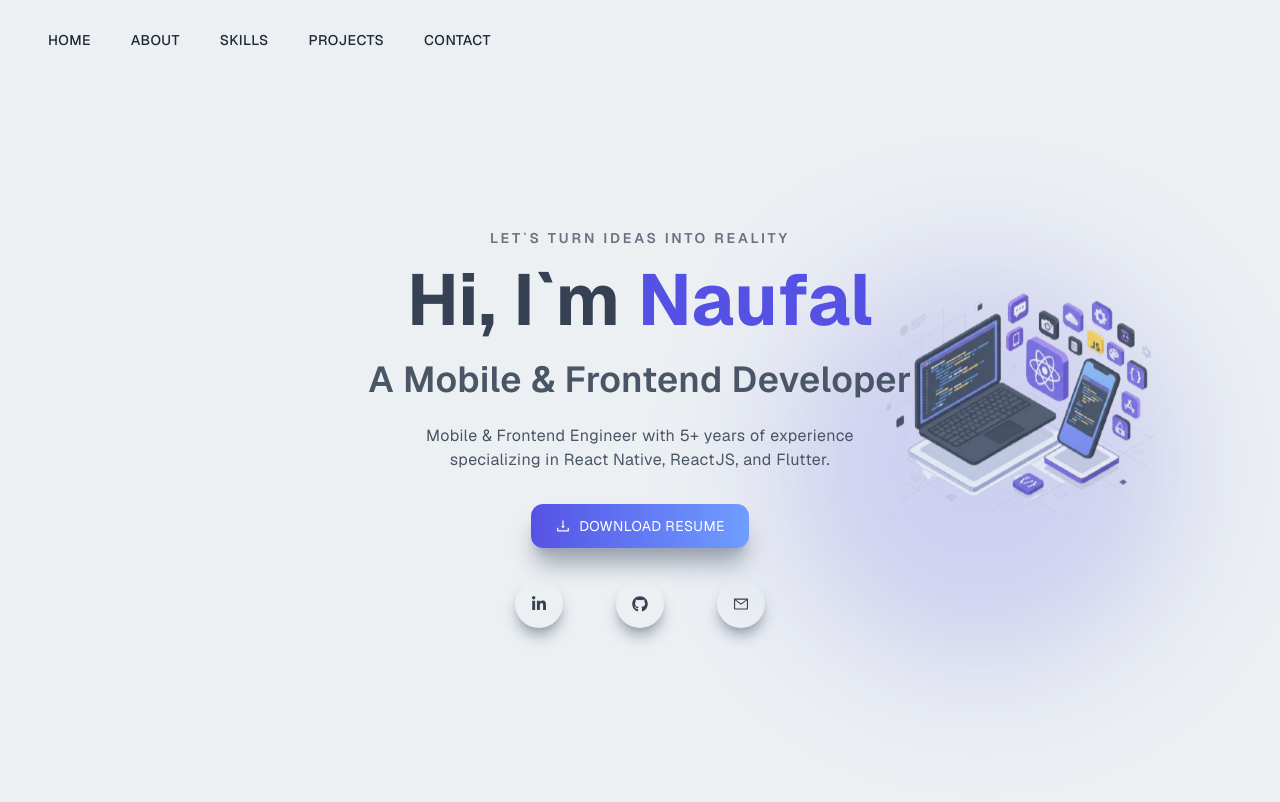
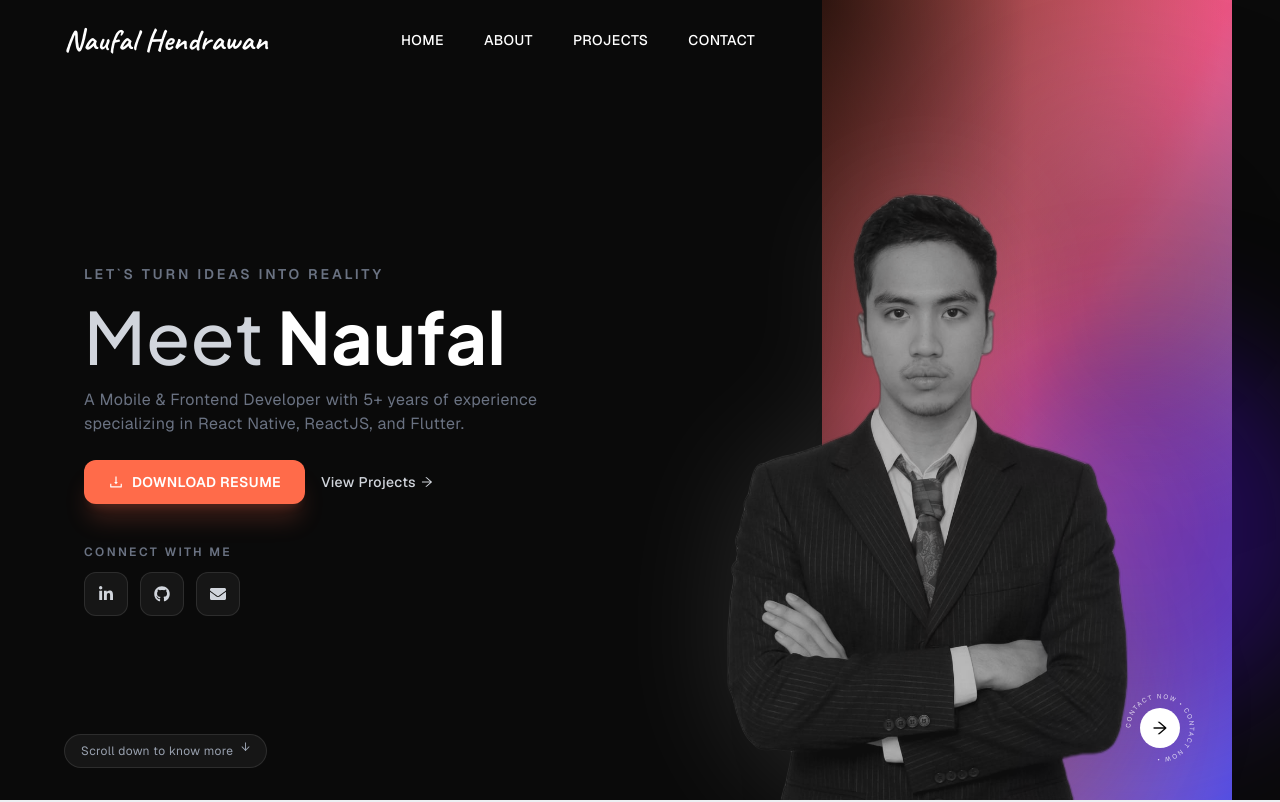
Before and after one commit to evanssmiles/its-my-portfolio, a Next.js app: page / in a window 1280 px wide. Shown: the top 802 px of the page. Built offline with nearby package versions, Linux system fonts and the light colour scheme.

Commit message:
feat: revamp hero section, navbar, add gsap and lenis

```diff
--- a/package.json
+++ b/package.json
@@ -9,6 +9,8 @@
     "lint": "eslint"
   },
   "dependencies": {
+    "gsap": "^3.15.0",
+    "lenis": "^1.3.25",
     "next": "16.2.10",
     "react": "19.2.4",
     "react-dom": "19.2.4",
--- a/src/app/components/Main.tsx
+++ b/src/app/components/Main.tsx
@@ -1,70 +1,207 @@
-import { AiOutlineDownload, AiOutlineMail } from 'react-icons/ai'
-import { FaLinkedinIn, FaGithub } from 'react-icons/fa'
+'use client'
+
+import { useEffect, useRef } from 'react'
+import { AiOutlineDownload, AiOutlineArrowRight } from 'react-icons/ai'
+import { FaLinkedinIn, FaGithub, FaEnvelope } from 'react-icons/fa'
 import Link from 'next/link'
 import Image from 'next/image'
+import gsap from 'gsap'
 import aboutMe from '@/app/data/aboutMe'
+import HeroImg from '../../../public/assets/hero-photo-nobg.png'
 
 export default function Main() {
+  const eyebrowRef = useRef<HTMLParagraphElement>(null)
+  const headingRef = useRef<HTMLHeadingElement>(null)
+  const paragraphRef = useRef<HTMLParagraphElement>(null)
+  const ctaRef = useRef<HTMLDivElement>(null)
+  const socialRef = useRef<HTMLDivElement>(null)
+  const photoRef = useRef<HTMLDivElement>(null)
+
+  useEffect(() => {
+    const tl = gsap.timeline({ defaults: { ease: 'power3.out' } })
+
+    tl.fromTo(
+      eyebrowRef.current,
+      { opacity: 0, y: 20 },
+      { opacity: 1, y: 0, duration: 0.6 }
+    )
+      .fromTo(
+        headingRef.current,
+        { opacity: 0, y: 30 },
+        { opacity: 1, y: 0, duration: 0.7 },
+        '-=0.3'
+      )
+      .fromTo(
+        paragraphRef.current,
+        { opacity: 0, y: 20 },
+        { opacity: 1, y: 0, duration: 0.6 },
+        '-=0.35'
+      )
+      .fromTo(
+        ctaRef.current,
+        { opacity: 0, y: 20 },
+        { opacity: 1, y: 0, duration: 0.5 },
+        '-=0.3'
+      )
+      .fromTo(
+        socialRef.current,
+        { opacity: 0, y: 20 },
+        { opacity: 1, y: 0, duration: 0.5 },
+        '-=0.25'
+      )
+      .fromTo(
+        photoRef.current,
+        { opacity: 0, x: 30 },
+        { opacity: 1, x: 0, duration: 1 },
+        '-=0.9'
+      )
+
+    return () => {
+      tl.kill()
+    }
+  }, [])
+
   return (
-    <div id="home" className="relative w-full overflow-hidden text-center">
-      {/* Floating Image Section */}
-      <div className="absolute top-1/2 right-[-100px] -z-10 hidden -translate-y-1/2 md:right-[-60px] md:block lg:right-[20px]">
-        <div className="absolute inset-0 h-[400px] w-[400px] rounded-full bg-[#5651e5]/20 blur-3xl" />
+    <div
+      id="home"
+      className="relative h-screen w-full overflow-hidden bg-[#0a0a0a]"
+    >
+      {/* Right gradient panel — full height, full bleed, sits behind everything */}
+      <div className="absolute inset-y-0 right-12 hidden w-full md:block md:w-[38%] lg:w-[32%]">
+        <div className="absolute inset-0 bg-gradient-to-br from-[#ff6b4a] via-[#e8497a] to-[#5651e5]" />
+
+        {/* Black vignette fading in from the top-left corner */}
+        <div className="absolute inset-0 bg-[radial-gradient(circle_at_0%_0%,rgba(0,0,0,0.65),transparent_45%)]" />
+
+        {/* Soft dark wave/blob shapes for depth, like a layered spiral */}
+        <div className="absolute top-[15%] -right-16 h-80 w-80 rounded-full bg-black/25 blur-3xl" />
+        <div className="absolute -right-24 bottom-[10%] h-96 w-96 rounded-full bg-[#3a0ca3]/45 blur-3xl" />
+        <div className="absolute bottom-[-5%] left-[10%] h-64 w-64 rounded-full bg-black/30 blur-3xl" />
+
+        <div className="absolute inset-0 bg-[radial-gradient(circle_at_70%_20%,rgba(255,255,255,0.12),transparent_55%)]" />
+
+        {/* Soft blend into the black section instead of a hard seam */}
+        <div className="absolute inset-0 bg-gradient-to-r from-black/50 via-transparent to-transparent" />
+
+        {/* Photo — natural proportions, gap below nav, only slight bleed */}
+        <div
+          ref={photoRef}
+          className="absolute top-28 bottom-0 left-[-32%] z-10 w-auto md:top-32 lg:top-36"
+        >
           <Image
-          src="/assets/isometric-nobg.png"
-          alt=""
-          width={500}
-          height={500}
+            src={HeroImg}
+            alt={aboutMe.name}
+            width={700}
+            height={1000}
             priority
-          className="animate-float relative w-[350px] opacity-80 md:w-[420px] lg:w-[480px]"
+            className="h-full w-auto object-contain object-bottom brightness-75 contrast-90 drop-shadow-[0_0_60px_rgba(255,255,255,0.12)] grayscale"
           />
         </div>
+      </div>
 
-      {/* Main Section */}
-      <div className="mx-auto flex h-screen w-full max-w-[1240px] flex-col items-center justify-center p-2 pt-20">
-        <div>
-          <p className="text-sm font-semibold tracking-[0.2em] text-gray-500 uppercase">
+      {/* Left: text content */}
+      <div className="relative mx-auto flex h-full w-full max-w-[1240px] items-center px-4 pt-20 sm:px-6 md:px-10 lg:px-16">
+        <div className="w-full text-center md:w-1/2 md:text-left">
+          <p
+            ref={eyebrowRef}
+            className="text-sm font-semibold tracking-[0.2em] text-gray-500 uppercase"
+          >
             Let`s Turn Ideas Into Reality
           </p>
-          <h1 className="py-4 text-5xl font-bold text-gray-700 sm:text-6xl md:text-7xl">
-            Hi, I`m <span className="text-[#5651e5]">{aboutMe.name}</span>
+
+          <h1
+            ref={headingRef}
+            className="py-4 text-5xl font-bold text-gray-300 sm:text-6xl md:text-7xl"
+          >
+            <span className="font-normal">Meet</span>{' '}
+            <span className="font-bold text-white">{aboutMe.name}</span>
           </h1>
-          <h2 className="py-2 text-2xl font-semibold text-gray-600 sm:text-3xl md:text-4xl">
-            A Mobile & Frontend Developer
-          </h2>
-          <p className="m-auto max-w-[90%] py-4 text-gray-600 sm:max-w-[500px]">
-            Mobile & Frontend Engineer with {aboutMe.yearsOfExperience}+ years
-            of experience specializing in React Native, ReactJS, and Flutter.
+
+          <p
+            ref={paragraphRef}
+            className="mx-auto max-w-[90%] text-gray-500 sm:max-w-[500px] md:mx-0"
+          >
+            A Mobile & Frontend Developer with {aboutMe.yearsOfExperience}+
+            years of experience specializing in React Native, ReactJS, and
+            Flutter.
           </p>
-          <div className="flex justify-center py-4">
+
+          <div
+            ref={ctaRef}
+            className="mt-6 flex flex-col items-center gap-4 sm:flex-row sm:justify-center md:justify-start"
+          >
             <a href="/resume.pdf" download>
-              <button className="flex items-center gap-2 px-6 py-3 text-sm transition-transform duration-300 hover:scale-105">
+              <button className="flex items-center gap-2 rounded-xl bg-[#ff6b4a] bg-none px-6 py-3 text-sm font-semibold text-white uppercase shadow-xl shadow-[#ff6b4a]/20 transition-transform duration-300 hover:scale-105">
                 <AiOutlineDownload size={16} />
                 Download Resume
               </button>
             </a>
+
+            <Link href={'/#projects'} scroll={false}>
+              <span className="flex items-center gap-1 text-sm font-medium text-gray-300 transition-colors duration-300 hover:text-white">
+                View Projects
+                <AiOutlineArrowRight size={14} />
+              </span>
+            </Link>
           </div>
 
-          {/* Social Media Sections */}
-          <div className="item-center m-auto flex max-w-[250px] justify-between py-4">
+          {/* Social row, replacing "Expertise in" */}
+          <div ref={socialRef} className="mt-10">
+            <p className="mb-3 text-xs font-semibold tracking-[0.2em] text-gray-500 uppercase">
+              Connect With Me
+            </p>
+            <div className="flex justify-center gap-3 md:justify-start">
               <a href={aboutMe.linkedin} target="_blank" rel="noreferrer">
-              <div className="cursor-pointer rounded-full p-4 text-gray-700 shadow-lg shadow-gray-400 duration-300 ease-in hover:scale-105 hover:text-[#5651e5] hover:shadow-[#5651e5]/30">
+                <div className="flex h-11 w-11 cursor-pointer items-center justify-center rounded-xl border border-white/10 bg-white/5 text-gray-300 transition-all duration-300 hover:scale-110 hover:border-[#ff6b4a]/50 hover:text-[#ff6b4a]">
                   <FaLinkedinIn />
                 </div>
               </a>
               <a href={aboutMe.github} target="_blank" rel="noreferrer">
-              <div className="cursor-pointer rounded-full p-4 text-gray-700 shadow-lg shadow-gray-400 duration-300 ease-in hover:scale-105 hover:text-[#5651e5] hover:shadow-[#5651e5]/30">
+                <div className="flex h-11 w-11 cursor-pointer items-center justify-center rounded-xl border border-white/10 bg-white/5 text-gray-300 transition-all duration-300 hover:scale-110 hover:border-[#ff6b4a]/50 hover:text-[#ff6b4a]">
                   <FaGithub />
                 </div>
               </a>
               <Link href={'/#contact'} scroll={false}>
-              <div className="cursor-pointer rounded-full p-4 text-gray-700 shadow-lg shadow-gray-400 duration-300 ease-in hover:scale-105 hover:text-[#5651e5] hover:shadow-[#5651e5]/30">
-                <AiOutlineMail />
+                <div className="flex h-11 w-11 cursor-pointer items-center justify-center rounded-xl border border-white/10 bg-white/5 text-gray-300 transition-all duration-300 hover:scale-110 hover:border-[#ff6b4a]/50 hover:text-[#ff6b4a]">
+                  <FaEnvelope />
                 </div>
               </Link>
             </div>
           </div>
         </div>
       </div>
+
+      {/* Bottom-left scroll indicator */}
+      <div className="absolute bottom-8 left-2 hidden items-center gap-2 rounded-full border border-white/10 bg-white/5 px-4 py-2 text-xs text-gray-400 md:left-8 md:flex lg:left-16">
+        Scroll down to know more
+        <span className="animate-bounce">↓</span>
+      </div>
+
+      {/* Bottom-right rotating contact badge */}
+      <Link
+        href={'/#contact'}
+        scroll={false}
+        className="absolute right-6 bottom-8 hidden h-20 w-20 items-center justify-center md:right-10 md:flex lg:right-20"
+      >
+        <svg
+          viewBox="0 0 100 100"
+          className="animate-spin-slow absolute h-full w-full"
+        >
+          <defs>
+            <path
+              id="circlePath"
+              d="M 50, 50 m -37, 0 a 37,37 0 1,1 74,0 a 37,37 0 1,1 -74,0"
+              fill="none"
+            />
+          </defs>
+          <text fontSize="8" letterSpacing="2" fill="white" opacity="0.8">
+            <textPath href="#circlePath">CONTACT NOW • CONTACT NOW • </textPath>
+          </text>
+        </svg>
+        <div className="flex h-10 w-10 items-center justify-center rounded-full bg-white text-black">
+          <AiOutlineArrowRight size={18} />
+        </div>
+      </Link>
+    </div>
   )
 }
--- a/src/app/components/Navbar.tsx
+++ b/src/app/components/Navbar.tsx
@@ -3,6 +3,9 @@
 import Link from 'next/link'
 import { AiOutlineClose, AiOutlineMenu } from 'react-icons/ai'
 import { useEffect, useState } from 'react'
+import { Caveat } from 'next/font/google'
+
+const caveat = Caveat({ subsets: ['latin'], weight: ['700'] })
 
 const Navbar = () => {
   const [nav, setNav] = useState(false)
@@ -20,79 +23,96 @@ const Navbar = () => {
       }
     }
     window.addEventListener('scroll', handleShadow)
+    return () => window.removeEventListener('scroll', handleShadow)
   }, [])
+
+  const textColor = shadow ? 'text-[#1f2937]' : 'text-white'
+  const hoverColor = 'hover:text-[#ff6b4a]'
 
   return (
     <div
       className={
         shadow
           ? 'fixed z-[100] h-20 w-full bg-[#ecf0f3] shadow-xl duration-300 ease-in-out'
-          : 'fixed z-[100] h-20 w-full'
+          : 'fixed z-[100] h-20 w-full duration-300 ease-in-out'
       }
     >
-      <div className="flex h-full w-full items-center justify-between px-2 2xl:px-16">
-        <div>
+      <div className="relative flex h-full w-full items-center justify-between px-4 sm:px-6 md:w-[62%] md:px-10 lg:w-[64%] lg:px-16">
+        <Link
+          href="/#home"
+          className={`${caveat.className} text-3xl font-bold transition-colors duration-300 ${textColor}`}
+        >
+          Naufal Hendrawan
+        </Link>
+
         <ul className="hidden md:flex">
           <Link
             href="/#home"
-              className="ml-10 inline-block text-sm font-medium text-[#1f2937] uppercase transition-all duration-300 hover:scale-125 hover:text-[#5651e5]"
+            className={`ml-10 inline-block text-sm font-medium uppercase transition-all duration-300 first:ml-0 hover:scale-125 ${textColor} ${hoverColor}`}
           >
             Home
           </Link>
           <Link
             href="/#about"
-              className="ml-10 inline-block text-sm font-medium text-[#1f2937] uppercase transition-all duration-300 hover:scale-125 hover:text-[#5651e5]"
+            className={`ml-10 inline-block text-sm font-medium uppercase transition-all duration-300 hover:scale-125 ${textColor} ${hoverColor}`}
           >
             About
           </Link>
           <Link
-              href="/#skills"
-              className="ml-10 inline-block text-sm font-medium text-[#1f2937] uppercase transition-all duration-300 hover:scale-125 hover:text-[#5651e5]"
-            >
-              Skills
-            </Link>
-            <Link
             href="/#projects"
-              className="ml-10 inline-block text-sm font-medium text-[#1f2937] uppercase transition-all duration-300 hover:scale-125 hover:text-[#5651e5]"
+            className={`ml-10 inline-block text-sm font-medium uppercase transition-all duration-300 hover:scale-125 ${textColor} ${hoverColor}`}
           >
             Projects
           </Link>
           <Link
             href="/#contact"
-              className="ml-10 inline-block text-sm font-medium text-[#1f2937] uppercase transition-all duration-300 hover:scale-125 hover:text-[#5651e5]"
+            className={`ml-10 inline-block text-sm font-medium uppercase transition-all duration-300 hover:scale-125 ${textColor} ${hoverColor}`}
           >
             Contact
           </Link>
         </ul>
-          <div className="md:hidden" onClick={handleNav}>
+
+        <button
+          type="button"
+          aria-label="Open menu"
+          onClick={handleNav}
+          className="relative z-[110] cursor-pointer touch-manipulation md:hidden"
+        >
           <AiOutlineMenu
             size={25}
-              className="text-[#1f2937] transition-colors duration-300 hover:text-[#5651e5]"
+            className={`transition-colors duration-300 ${textColor} ${hoverColor}`}
           />
-          </div>
-        </div>
+        </button>
       </div>
 
-      <div
-        className={
-          nav ? 'fixed top-0 left-0 h-screen w-full bg-black/70 md:hidden' : ''
-        }
-      >
+      {/* Backdrop */}
       <div
         className={
           nav
-              ? 'fixed top-0 left-0 h-screen w-[75%] bg-[#ecf0f3] p-10 duration-500 ease-in sm:w-[60%] md:hidden md:w-[45%]'
-              : 'fixed top-0 left-[-100%] p-10 duration-500 ease-in'
+            ? 'fixed inset-0 z-[90] bg-black/70 md:hidden'
+            : 'pointer-events-none fixed inset-0 z-[90] opacity-0 md:hidden'
+        }
+        onClick={handleNav}
+      />
+
+      {/* Drawer */}
+      <div
+        className={
+          nav
+            ? 'fixed top-0 left-0 z-[95] h-screen w-[75%] translate-x-0 bg-[#ecf0f3] p-10 duration-500 ease-in sm:w-[60%] md:hidden md:w-[45%]'
+            : 'pointer-events-none fixed top-0 left-0 z-[95] h-screen w-[75%] -translate-x-full bg-[#ecf0f3] p-10 duration-500 ease-in sm:w-[60%] md:hidden md:w-[45%]'
         }
       >
         <div>
           <div className="flex w-full items-center justify-end">
-              <div
+            <button
+              type="button"
+              aria-label="Close menu"
               onClick={handleNav}
-                className="cursor-pointer rounded-full p-3 shadow-lg shadow-gray-400 transition-colors duration-300 hover:text-[#5651e5]"
+              className="cursor-pointer touch-manipulation rounded-full p-3 shadow-lg shadow-gray-400 transition-colors duration-300 hover:text-[#ff6b4a]"
             >
               <AiOutlineClose />
-              </div>
+            </button>
           </div>
           <div className="my-4 border-b border-gray-300">
             <p className="w-[85%] py-4 text-[#1f2937] md:w-[85%]">
@@ -105,7 +125,7 @@ const Navbar = () => {
             <Link href={'/#home'}>
               <li
                 onClick={() => setNav(false)}
-                  className="py-4 text-sm font-medium text-[#1f2937] uppercase transition-colors duration-300 hover:text-[#5651e5]"
+                className="py-4 text-sm font-medium text-[#1f2937] uppercase transition-colors duration-300 hover:text-[#ff6b4a]"
               >
                 Home
               </li>
@@ -113,23 +133,15 @@ const Navbar = () => {
             <Link href={'/#about'}>
               <li
                 onClick={() => setNav(false)}
-                  className="py-4 text-sm font-medium text-[#1f2937] uppercase transition-colors duration-300 hover:text-[#5651e5]"
+                className="py-4 text-sm font-medium text-[#1f2937] uppercase transition-colors duration-300 hover:text-[#ff6b4a]"
               >
                 About
-                </li>
-              </Link>
-              <Link href={'/#skills'}>
-                <li
-                  onClick={() => setNav(false)}
-                  className="py-4 text-sm font-medium text-[#1f2937] uppercase transition-colors duration-300 hover:text-[#5651e5]"
-                >
-                  Skills
               </li>
             </Link>
             <Link href={'/#projects'}>
               <li
                 onClick={() => setNav(false)}
-                  className="py-4 text-sm font-medium text-[#1f2937] uppercase transition-colors duration-300 hover:text-[#5651e5]"
+                className="py-4 text-sm font-medium text-[#1f2937] uppercase transition-colors duration-300 hover:text-[#ff6b4a]"
               >
                 Projects
               </li>
@@ -137,7 +149,7 @@ const Navbar = () => {
             <Link href={'/#contact'}>
               <li
                 onClick={() => setNav(false)}
-                  className="py-4 text-sm font-medium text-[#1f2937] uppercase transition-colors duration-300 hover:text-[#5651e5]"
+                className="py-4 text-sm font-medium text-[#1f2937] uppercase transition-colors duration-300 hover:text-[#ff6b4a]"
               >
                 Contact
               </li>
@@ -146,7 +158,6 @@ const Navbar = () => {
         </div>
       </div>
     </div>
-    </div>
   )
 }
 
--- a/src/app/styles/globals.css
+++ b/src/app/styles/globals.css
@@ -20,6 +20,19 @@
   50% {
     transform: translateY(-20px) rotate(3deg);
   }
+}
+
+@keyframes spin-slow {
+  from {
+    transform: rotate(0deg);
+  }
+  to {
+    transform: rotate(360deg);
+  }
+}
+
+.animate-spin-slow {
+  animation: spin-slow 10s linear infinite;
 }
 
 .animate-float {
@@ -72,6 +85,7 @@ html {
   h4,
   h5,
   h6 {
+    font-family: var(--font-heading), sans-serif;
     @apply font-bold;
   }
 
```
Also changed, not shown: src/app/components/Reveal.tsx (added, +41 -0 lines), src/app/components/SmoothScroll.tsx (added, +27 -0 lines), src/app/layout.tsx (+10 -2 lines), public/assets/hero-photo-nobg.png (added), 1 other file (tests, documents, lock files or other folders). Lines whose indentation alone changed are shown as unchanged.
